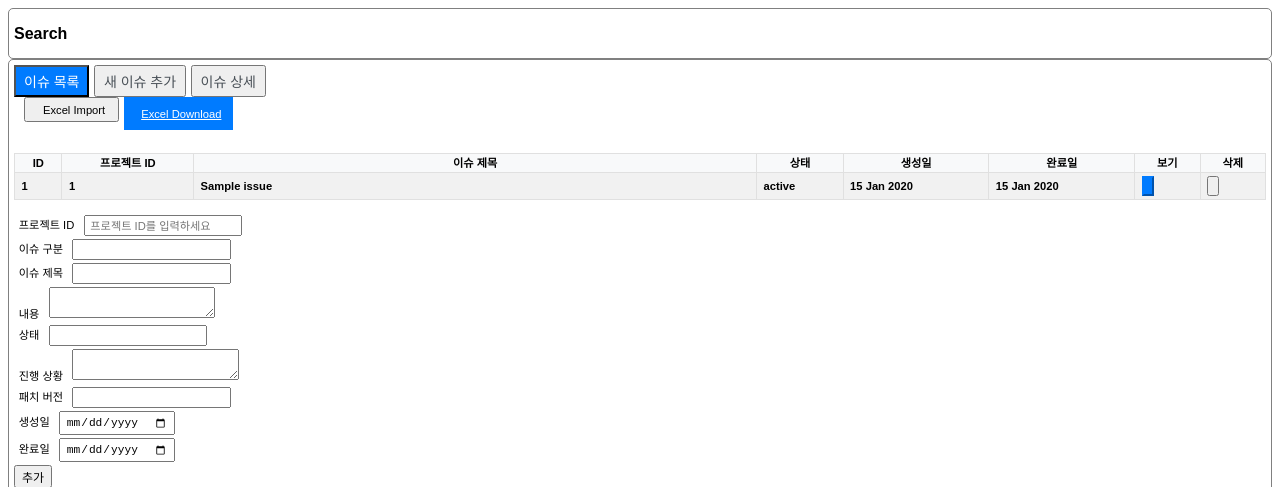
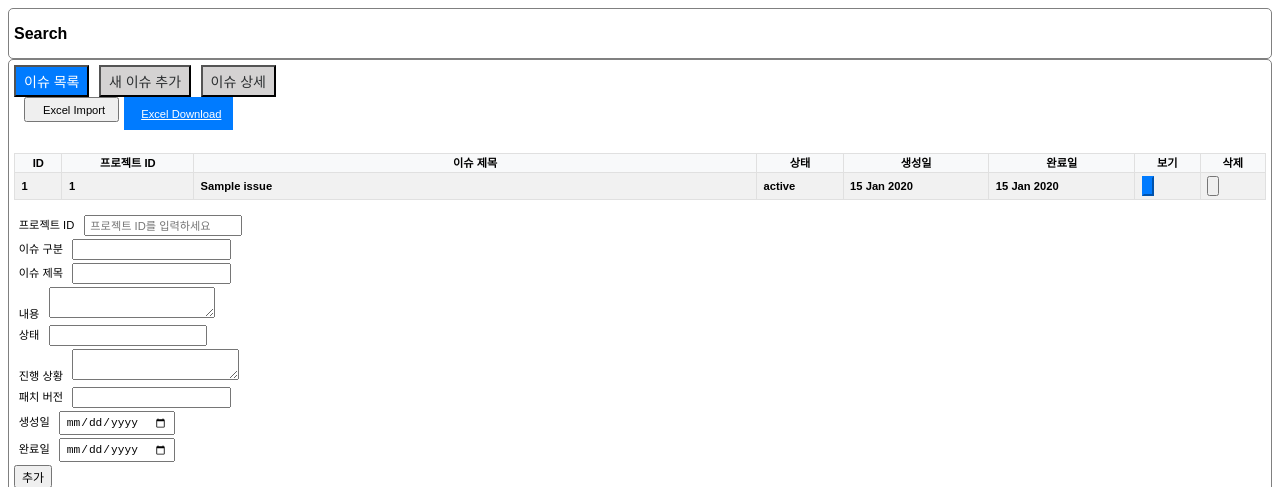
Before and after one commit to choimyungsu/cmstool, a Node server app: template views/pages/issue.ejs in a window 1280 px wide. Shown: the top 487 px of the page. Run offline with Node 20, Linux system fonts and the light colour scheme; the template is opened without the code that fills it: most values are stand-ins (such as "Sample title", 1, 10 or a date in 2020).

Commit message:
tab 간격

```diff
--- a/views/pages/issue.ejs
+++ b/views/pages/issue.ejs
@@ -13,9 +13,11 @@
     }
 
     .nav-tabs .nav-link {
-        color: #495057;
+        color: #2c2f31;
+        background-color:rgb(212, 210, 210);
         font-size: 0.875rem;
         padding: 0.25rem 0.5rem;
+        margin-right: 5px; /* 탭 간격 추가 */
     }
 
     .nav-tabs .nav-link.active {
```
